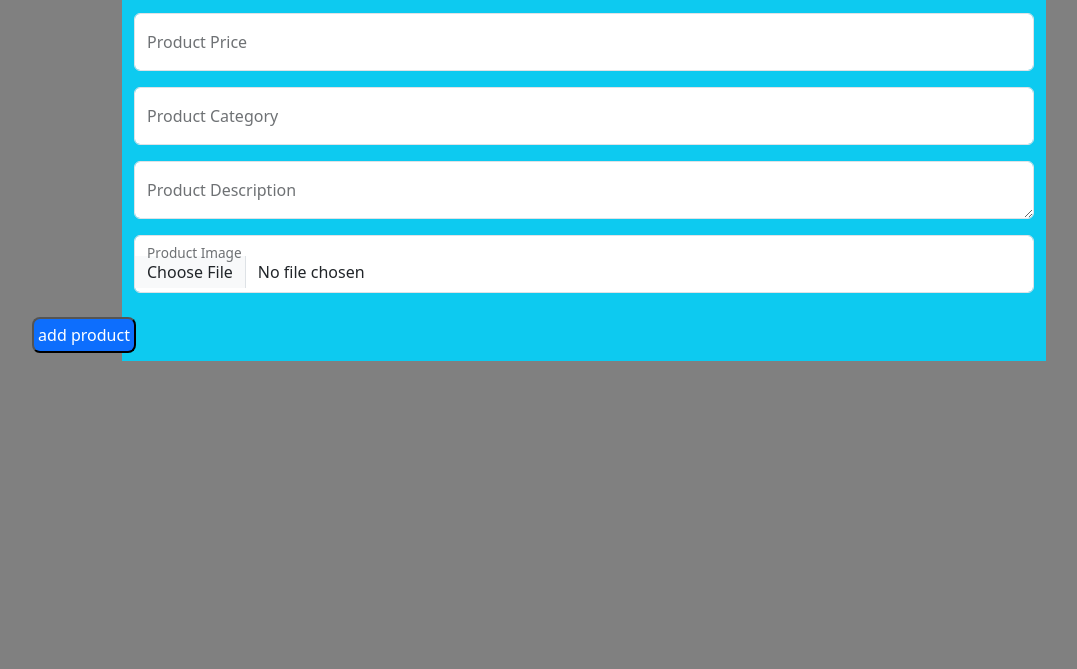
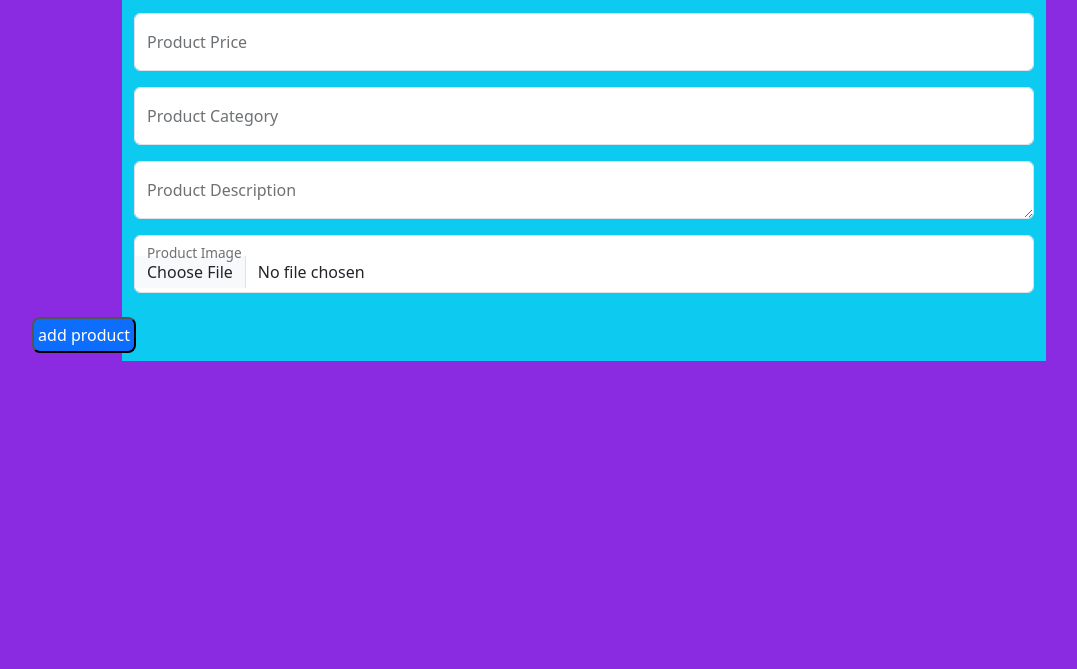
Before and after one commit to yousefkhalifa350/Crud-System, a plain HTML site: page index.html in a window 1280 px wide. Shown: the part 131-800 px from the top of the page, without its empty margins (56-1133 px from the left). Drawn offline with Linux system fonts and the light colour scheme.

Commit message:
lastchange

```diff
--- a/css/main.css
+++ b/css/main.css
@@ -1,7 +1,6 @@
 
 body{
-    background-color: grey;
-
+    background-color: blueviolet;
 }
 
 .come{
```
